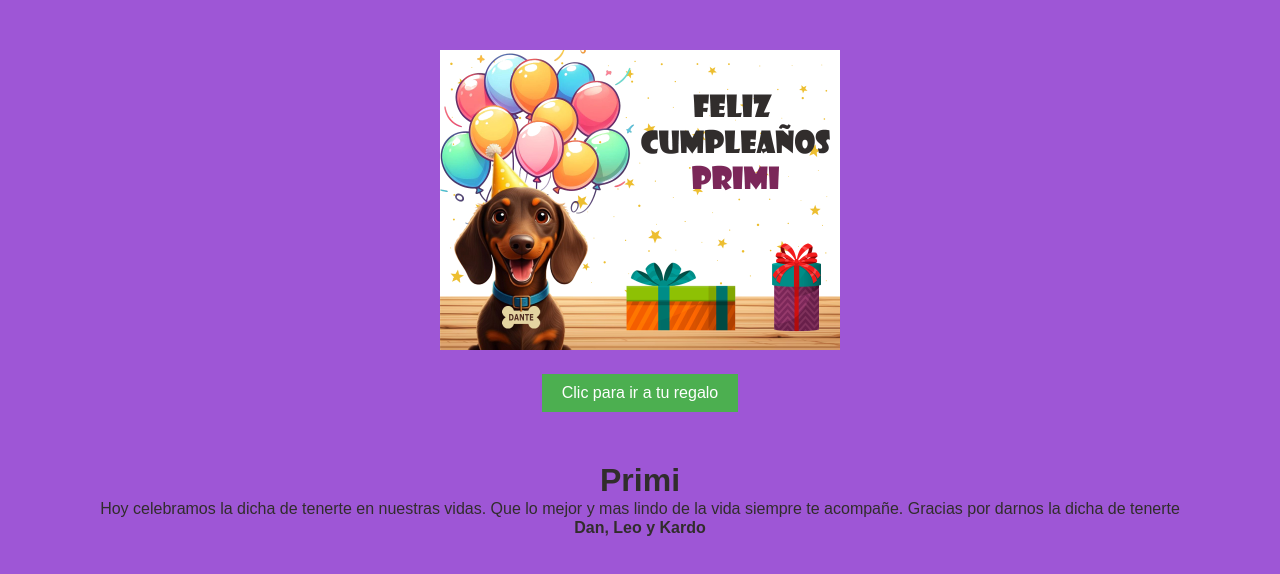
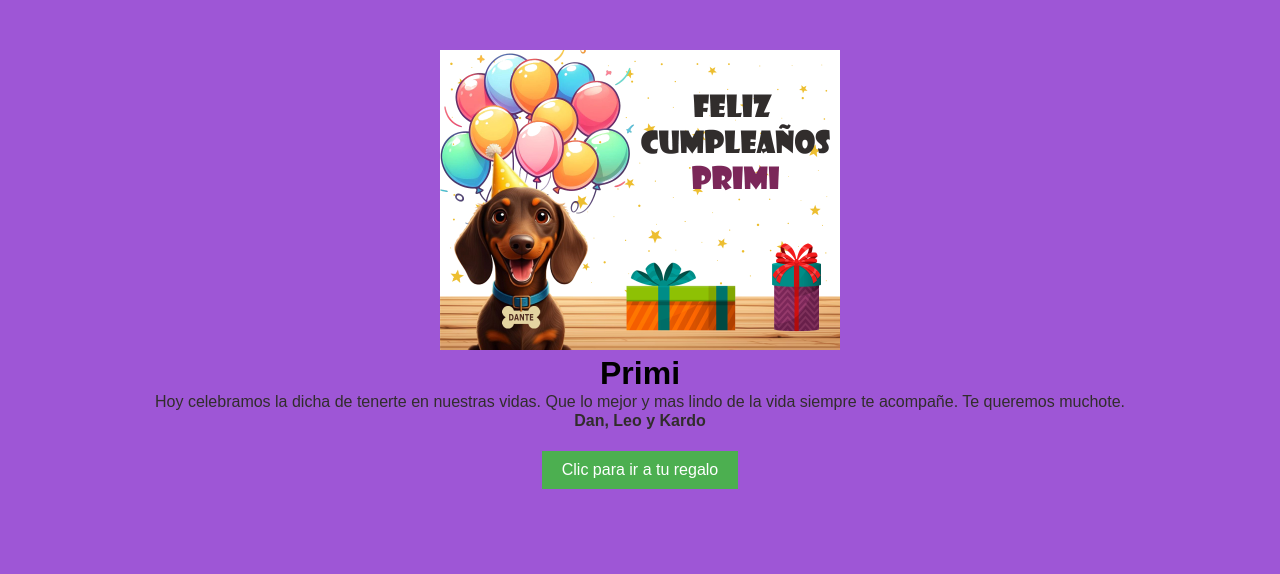
Before and after one commit to Rafaelreyes05/happybirthdayprimi, a plain HTML site: page index.html in a window 1280 px wide. Drawn offline with Linux system fonts and the light colour scheme.

Commit message:
Ajuste texto y boton

```diff
--- a/index.html
+++ b/index.html
@@ -17,8 +17,7 @@ body {
         .container {
             margin-top: 50px;
         }
-        .parrafo{
-            margin-top: 50px;
+        .container p{
             color: #312D2C;
         }
 
@@ -58,14 +57,10 @@ body {
 <div class="container">
     <!-- Aquí se mostrará la imagen -->
     <img src="01 TARJETA ALEXA.jpg">
-    <br>
+    <h1>Primi</h1>
+    <p>Hoy celebramos la dicha de tenerte en nuestras vidas. Que lo mejor y mas lindo de la vida siempre te acompañe. Te queremos muchote.
+    <p><b class="names">Dan, Leo y Kardo</b></p>
     <button onclick="window.location.href='opengift.html'">Clic para ir a tu regalo</button>
-</div>
-
-<div class="parrafo">
-    <h1>Primi</h1>
-    <p>Hoy celebramos la dicha de tenerte en nuestras vidas. Que lo mejor y mas lindo de la vida siempre te acompañe. Gracias por darnos la dicha de tenerte
-    <p><b class="names">Dan, Leo y Kardo</b></p>
 </div>
 
 </body>
```
